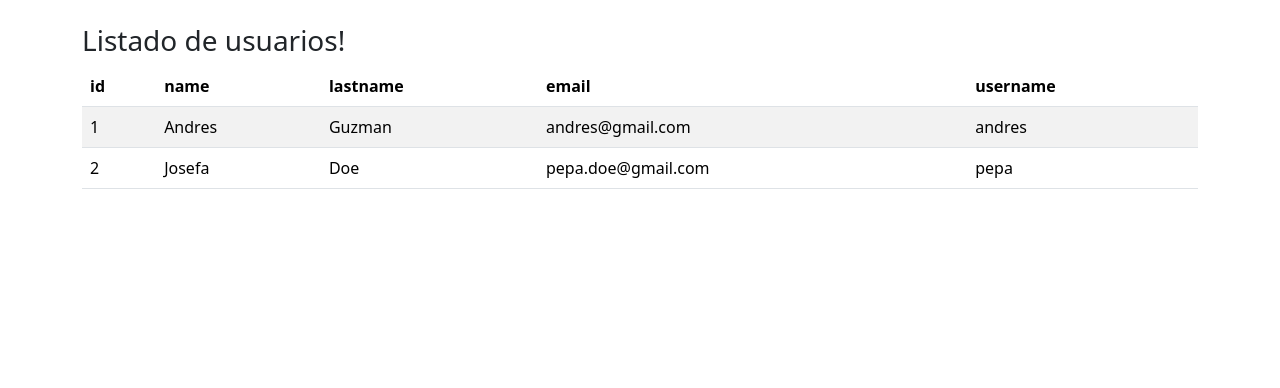
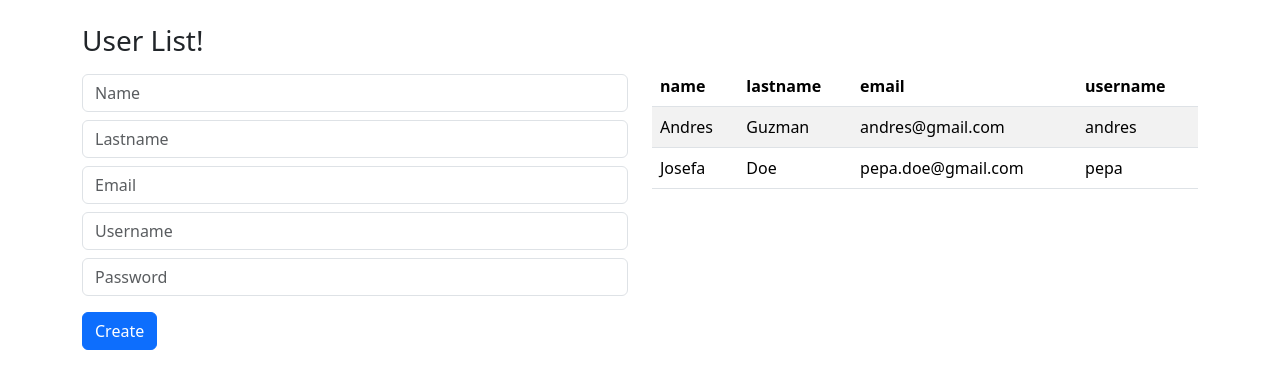
Before and after one commit to ale94/user-crud-angular, an Angular app: page / in a window 1280 px wide. Shown: the top 388 px of the page. Built offline with nearby package versions, Linux system fonts and the light colour scheme.

Commit message:
feat: user-form component created

```diff
--- a/src/app/components/user-app/user-app.component.html
+++ b/src/app/components/user-app/user-app.component.html
@@ -2,7 +2,10 @@
   <h3>{{ title }}</h3>
   <div class="row">
     <div class="col">
-      <user [users]="users"/>
+      <user-form (newUserEventEmitter)="addUser($event)" />
+    </div>
+    <div class="col">
+      <user [users]="users" />
     </div>
   </div>
 </div>
--- a/src/app/components/user-app/user-app.component.ts
+++ b/src/app/components/user-app/user-app.component.ts
@@ -2,15 +2,16 @@ import { Component, OnInit } from '@angular/core';
 import { User } from '../../models/user';
 import { UserService } from '../../services/user.service';
 import { UserComponent } from '../user/user.component';
+import { UserFormComponent } from '../user-form/user-form.component';
 
 @Component({
   selector: 'user-app',
   standalone: true,
-  imports: [UserComponent],
+  imports: [UserComponent, UserFormComponent],
   templateUrl: './user-app.component.html',
 })
 export class UserAppComponent implements OnInit {
-  title = 'Listado de usuarios!';
+  title = 'User List!';
   users: User[] = [];
 
   constructor(private userService: UserService) {}
@@ -18,4 +19,8 @@ export class UserAppComponent implements OnInit {
   ngOnInit(): void {
     this.userService.findAll().subscribe((users) => (this.users = users));
   }
+
+  addUser(user: User) {
+    this.users = [...this.users, { ...user }];
+  }
 }
--- /dev/null
+++ b/src/app/components/user-form/user-form.component.html
@@ -0,0 +1,48 @@
+<form (ngSubmit)="onSubmit()">
+  <div>
+    <input
+      class="form-control my-2"
+      placeholder="Name"
+      name="name"
+      [(ngModel)]="user.name"
+    />
+  </div>
+  <div>
+    <input
+      class="form-control my-2"
+      placeholder="Lastname"
+      name="lastname"
+      [(ngModel)]="user.lastname"
+    />
+  </div>
+
+  <div>
+    <input
+      class="form-control my-2"
+      placeholder="Email"
+      name="email"
+      [(ngModel)]="user.email"
+    />
+  </div>
+
+  <div>
+    <input
+      class="form-control my-2"
+      placeholder="Username"
+      name="username"
+      [(ngModel)]="user.username"
+    />
+  </div>
+  <div>
+    <input
+      type="password"
+      class="form-control my-2"
+      placeholder="Password"
+      name="password"
+      [(ngModel)]="user.password"
+    />
+  </div>
+  <div>
+    <button type="submit" class="btn btn-primary my-2">Create</button>
+  </div>
+</form>
--- /dev/null
+++ b/src/app/components/user-form/user-form.component.ts
@@ -0,0 +1,23 @@
+import { Component, EventEmitter, Output } from '@angular/core';
+import { FormsModule } from '@angular/forms';
+import { User } from '../../models/user';
+
+@Component({
+  selector: 'user-form',
+  standalone: true,
+  imports: [FormsModule],
+  templateUrl: './user-form.component.html',
+})
+export class UserFormComponent {
+  user: User;
+  @Output() newUserEventEmitter: EventEmitter<User> = new EventEmitter();
+
+  constructor() {
+    this.user = new User();
+  }
+
+  onSubmit() {
+    this.newUserEventEmitter.emit(this.user);
+    console.log(this.user);
+  }
+}
--- a/src/app/components/user/user.component.html
+++ b/src/app/components/user/user.component.html
@@ -2,7 +2,7 @@
 <table class="table table-hover table-striped">
   <thead>
     <tr>
-      <th>id</th>
+      <!-- <th>id</th> -->
       <th>name</th>
       <th>lastname</th>
       <th>email</th>
@@ -12,7 +12,7 @@
   <tbody>
     @for (user of users; track $index) {
     <tr>
-      <td>{{ user.id }}</td>
+      <!-- <td>{{ user.id }}</td> -->
       <td>{{ user.name }}</td>
       <td>{{ user.lastname }}</td>
       <td>{{ user.email }}</td>
```
